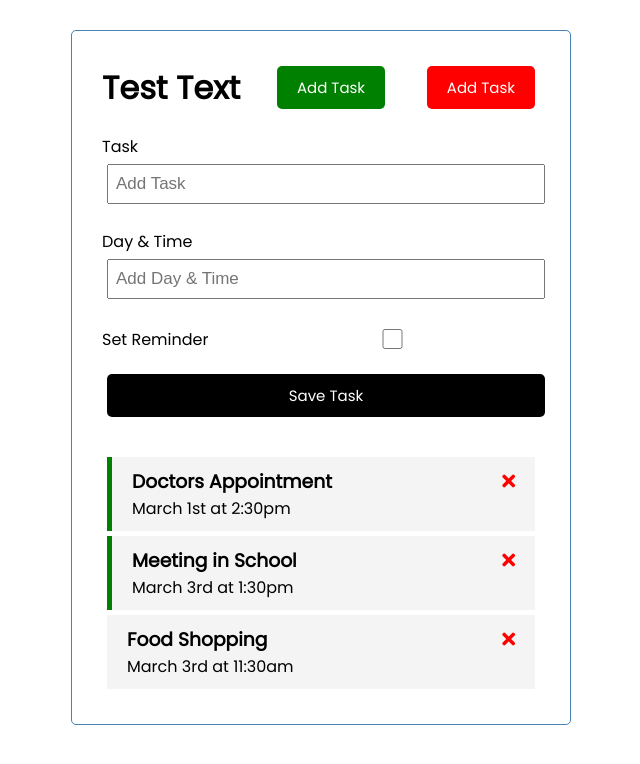
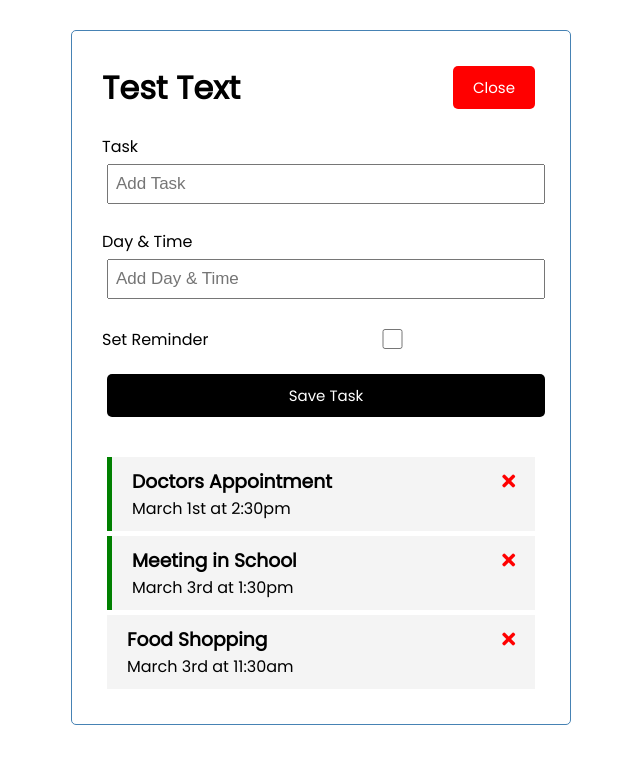
Before and after one commit to ytkyoung/vue-crash-test, a Vue app: page / in a window 1280 px wide. Both pictures are taken after a click on the button "Add Task". Shown: the top 764 px of the page, without its empty margins (319-959 px from the left). Built offline with nearby package versions, Linux system fonts and the light colour scheme.

Commit message:
toggle button

```diff
--- a/src/App.vue
+++ b/src/App.vue
@@ -1,7 +1,11 @@
 <template>
   <div class="container">
-    <Header title="Test Text" />
-    <AddTask @add-task="addTask" />
+    <Header
+      @toggle-add-task="toggleAddTask"
+      title="Test Text"
+      :showAddTask="showAddTask"
+    />
+    <div v-show="showAddTask"><AddTask @add-task="addTask" /></div>
     <Tasks
       @toggle-reminder="toggleReminder"
       @delete-task="deleteTask"
@@ -25,9 +29,13 @@
   data() {
     return {
       tasks: [],
+      showAddTask: false,
     };
   },
   methods: {
+    toggleAddTask() {
+      this.showAddTask = !this.showAddTask;
+    },
     addTask(task) {
       this.tasks = [...this.tasks, task];
     },
--- a/src/components/Button.vue
+++ b/src/components/Button.vue
@@ -13,7 +13,8 @@
   },
   methods: {
     onClick() {
-      console.log("click");
+      // console.log("click");
+      this.$emit("btn-click");
     },
   },
 };
--- a/src/components/Header.vue
+++ b/src/components/Header.vue
@@ -1,8 +1,11 @@
 <template>
   <header>
     <h1>{{ title }}</h1>
-    <Button text="Add Task" color="green" />
-    <Button text="Add Task" color="red" />
+    <Button
+      @btn-click="$emit('toggle-add-task')"
+      :text="showAddTask ? 'Close' : 'Add Task'"
+      :color="showAddTask ? 'red' : 'green'"
+    />
   </header>
 </template>
 
@@ -13,6 +16,7 @@
   name: "Header",
   props: {
     title: String,
+    showAddTask: Boolean,
   },
   components: {
     Button,
```
